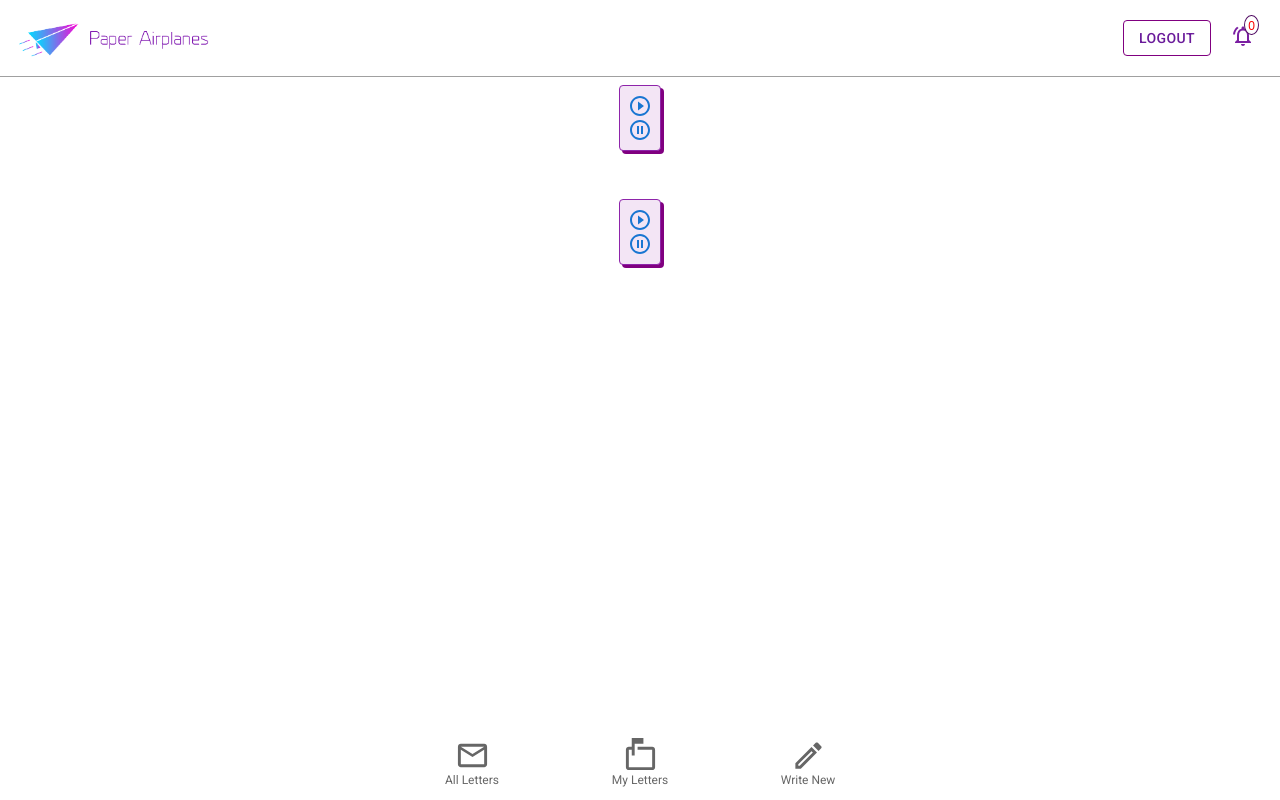
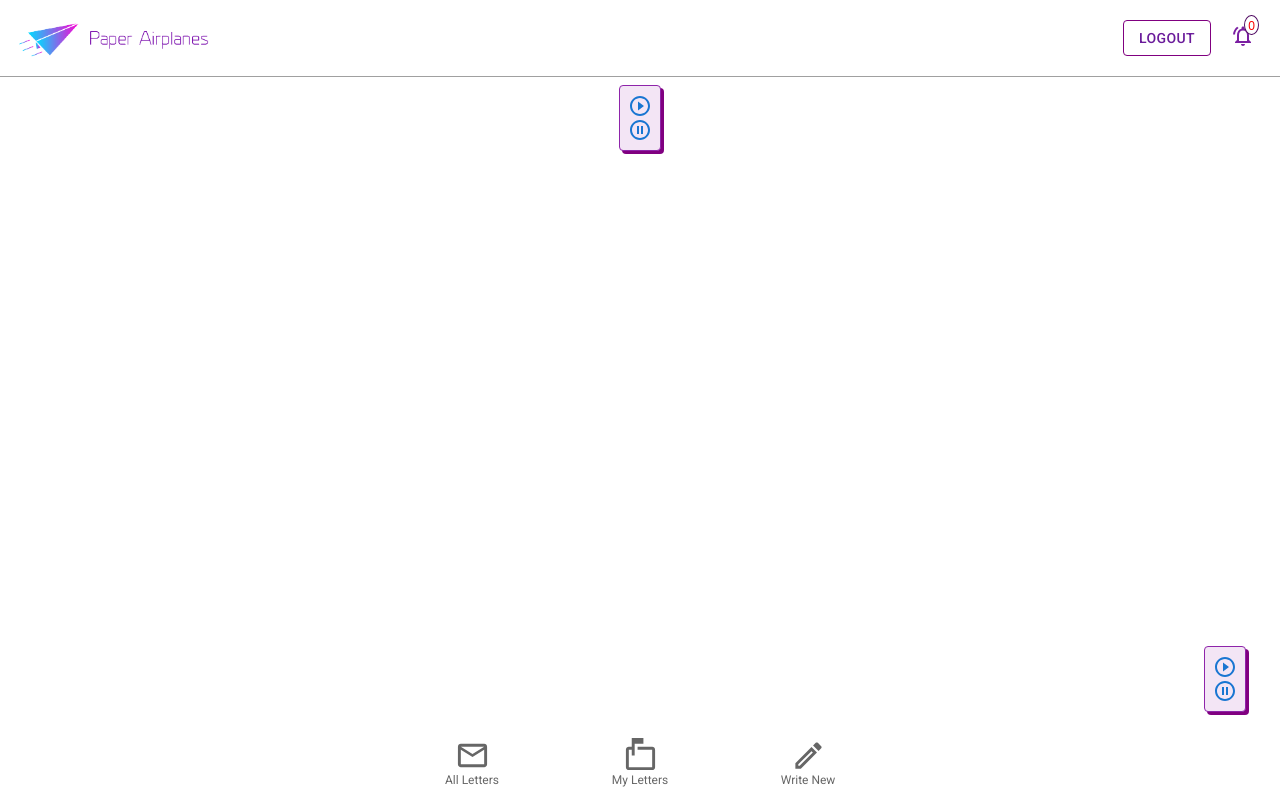
Before and after one commit to JohnBorges52/paper-airplanes, a React (Create React App) app in the folder client/: page /chill in a window 1280 px wide. Built offline with nearby package versions, Linux system fonts and the light colour scheme; no server answers; a web font is replaced by a local one.

Commit message:
Music Player

```diff
--- a/client/src/App.js
+++ b/client/src/App.js
@@ -1,5 +1,6 @@
 import { Route, Routes, useNavigate } from "react-router-dom";
 import "./App.css";
+import "./styles/musicwidget.scss"
 // import "./styles/letterItem.scss";
 // import { Navbar } from "./components/Navbar";
 // import { Form } from "./components/Form";
@@ -47,7 +48,7 @@ function App() {
     navigate("/letters/profile");
     setPage(1);
   };
-  const audio = new Audio(song1)
+  const audio = new Audio(new URL('https://www.youtube.com/watch?v=Xc1Le3CSdrM'))
   const [music, setMusic] = useState(audio)
 
 
@@ -59,7 +60,6 @@ function App() {
   const pauseFunc = (music) => {
     music.pause()
   }
-
   return (
     <div className="App">
 
@@ -191,7 +191,9 @@ function App() {
         <Route path="/users/login/error" element={<LoginError redirectPath={"/letters/profile"}/>} />
         <Route path="/chill" element={<Music/>} />
       </Routes>
-      <Music play={playFunc} pause={pauseFunc} music={music}></Music>
+      <div id="music-widget">
+        <Music play={playFunc} pause={pauseFunc} music={music}></Music>
+      </div>
     </div >
   );
 }
--- /dev/null
+++ b/client/src/styles/musicwidget.scss
@@ -0,0 +1,7 @@
+#music-widget{
+  display: flex;
+  justify-content: flex-end;
+  position: fixed;
+  right: 2vw;
+  bottom: 6vh;
+}
```
